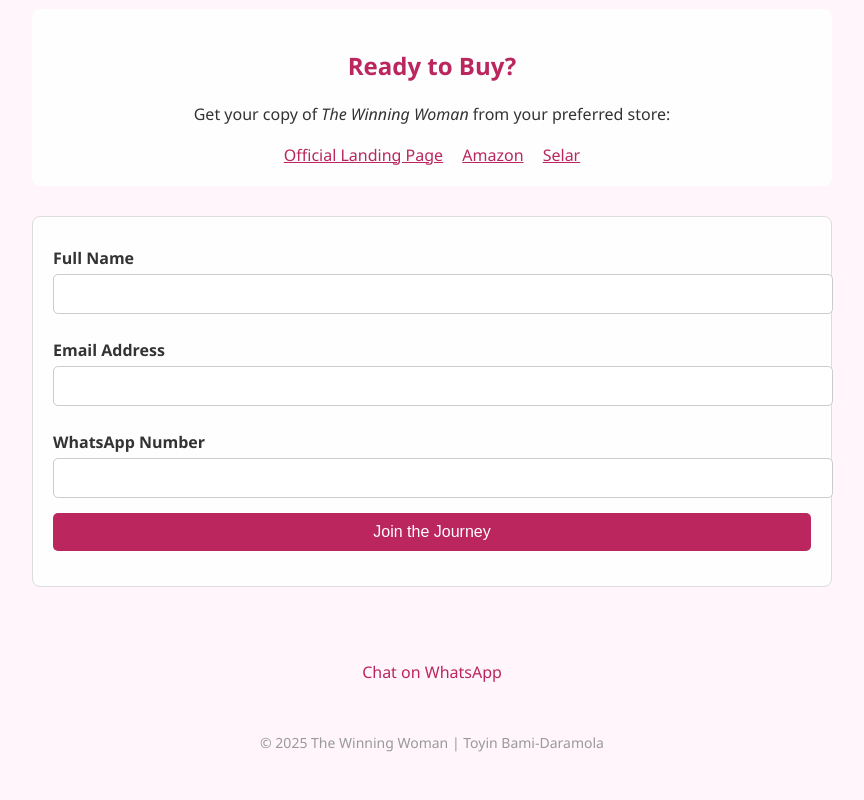
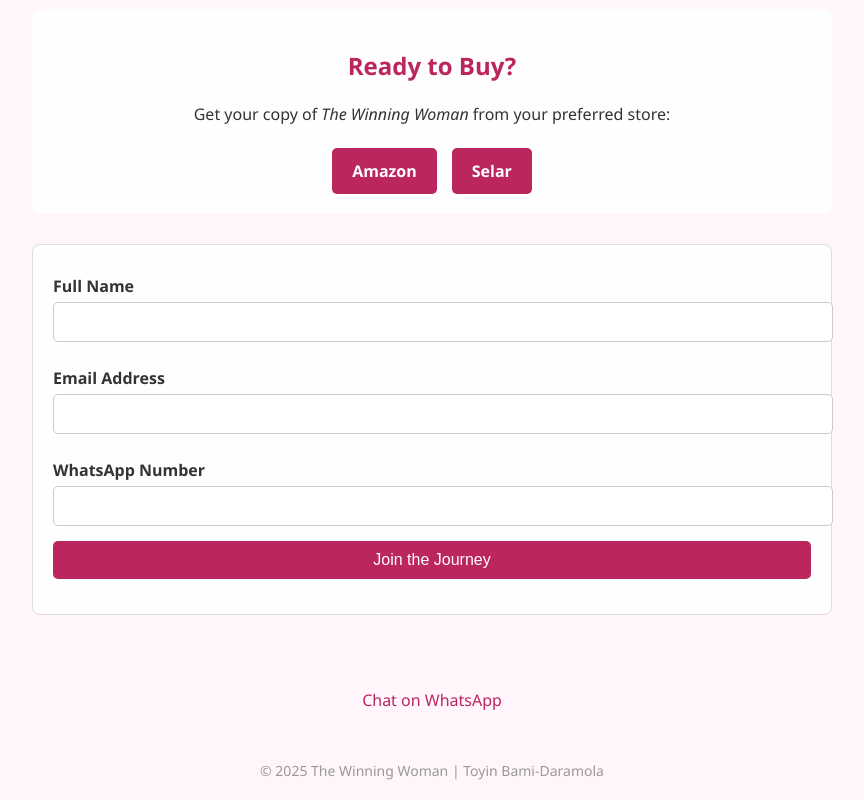
Before and after one commit to Niyioxy/winning-woman-landing, a plain HTML site: page index.html in a window 1280 px wide. Shown: the part 1153-1953 px from the top of the page, without its empty margins (208-1072 px from the left). Before the commit the page ends 1925 px from the top, so only its background shows below. Drawn offline with Linux system fonts and the light colour scheme.

Commit message:
Update index.html

```diff
--- a/index.html
+++ b/index.html
@@ -115,13 +115,16 @@
     </div>
 
   </section>
-  <section class="buy-section" style="background-color:#fefefe; padding:20px; border-radius:8px; margin-top:30px; text-align:center;">
+ <section class="buy-section" style="background-color:#fefefe; padding:20px; border-radius:8px; margin-top:30px; text-align:center;">
   <h2 style="color:#ba265d;">Ready to Buy?</h2>
-  <p>Get your copy of <em>The Winning Woman</em> from your preferred store:</p>
-  <a href="https://thewinningwoman.netlify.app/" target="_blank" style="color:#ba265d; margin-right: 15px;">Official Landing Page</a>
-  <a href="https://www.amazon.com/dp/B0FCMQYZBJ" target="_blank" style="color:#ba265d; margin-right: 15px;">Amazon</a>
-  <a href="https://selar.com/m/oluwatoyin-bami-daramola1" target="_blank" style="color:#ba265d;">Selar</a>
+  <p style="margin-bottom: 20px;">Get your copy of <em>The Winning Woman</em> from your preferred store:</p>
+
+  <div style="display: flex; justify-content: center; gap: 15px; flex-wrap: wrap;">
+    <a href="https://www.amazon.com/dp/B0FCMQYZBJ" target="_blank" style="background-color:#ba265d; color:white; padding:12px 20px; text-decoration:none; border-radius:5px; font-weight:bold;">Amazon</a>
+    <a href="https://selar.com/m/oluwatoyin-bami-daramola1" target="_blank" style="background-color:#ba265d; color:white; padding:12px 20px; text-decoration:none; border-radius:5px; font-weight:bold;">Selar</a>
+  </div>
 </section>
+
 
 
   <form name="winningwoman-leads" method="POST" data-netlify="true" action="/thank-you">
```
